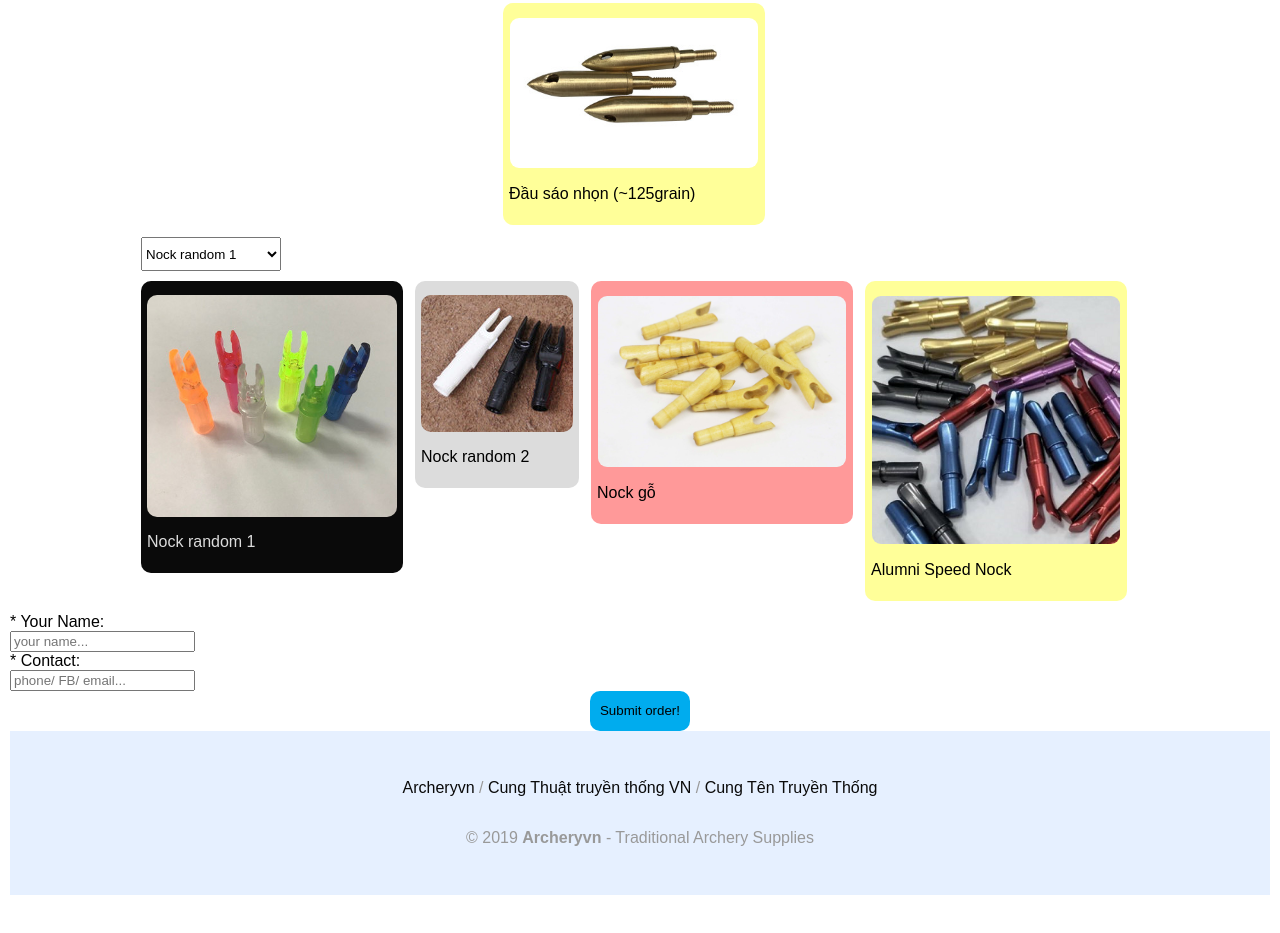
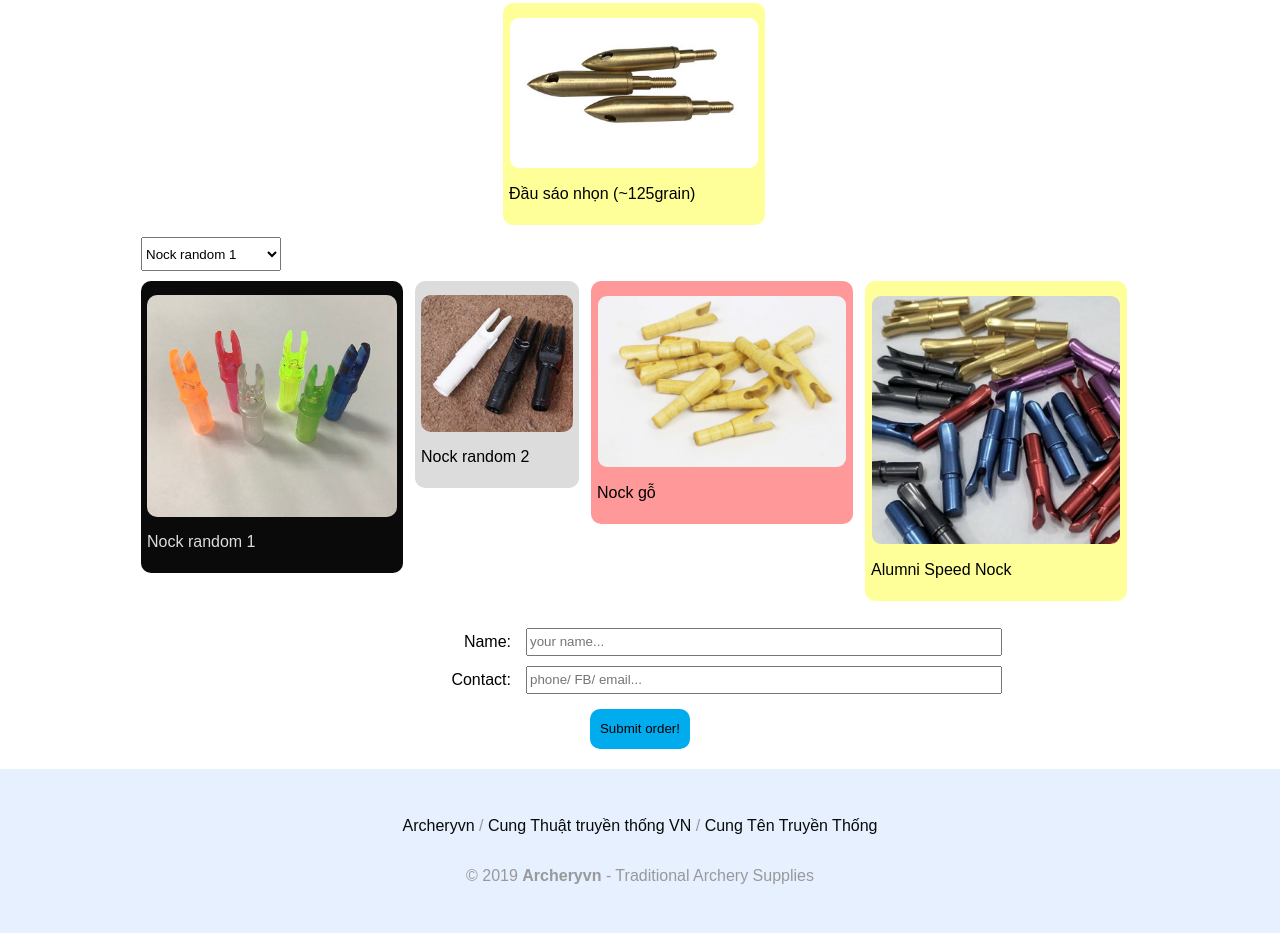
Before and after one commit to nguyenchan/nc_arrows, a plain HTML site: page index.html in a window 1280 px wide. Shown: the part 2662-3595 px from the top of the page. Drawn offline with nearby package versions, Linux system fonts and the light colour scheme.

Commit message:
style info

```diff
--- a/index.html
+++ b/index.html
@@ -110,7 +110,11 @@
 		>
 			<div class="components_container">
 				<div class="components">
-					<select id="selectImage" class="image-picker show-labels show-html" name="entry.1463372125">
+					<select
+						id="selectImage"
+						class="image-picker show-labels show-html"
+						name="entry.1463372125"
+					>
 						<option
 							data-img-label="Lông Shield 5inchs trắng"
 							data-img-src="./fletch/f1.PNG"
@@ -212,7 +216,11 @@
 					</select>
 				</div>
 				<div class="components">
-					<select id="selectImage2" class="image-picker show-labels show-html" name="entry.1915785340">
+					<select
+						id="selectImage2"
+						class="image-picker show-labels show-html"
+						name="entry.1915785340"
+					>
 						<option
 							data-img-label="Carbon 0.246'' gỗ đỏ 30inchs"
 							data-img-src="./tube/t1.PNG"
@@ -251,7 +259,11 @@
 					</select>
 				</div>
 				<div class="components">
-					<select id="selectImage3" class="image-picker show-labels show-html" name="entry.298433002">
+					<select
+						id="selectImage3"
+						class="image-picker show-labels show-html"
+						name="entry.298433002"
+					>
 						<option
 							data-img-label="Field point đồng 75grain"
 							data-img-src="./head/h1.PNG"
@@ -290,7 +302,11 @@
 					</select>
 				</div>
 				<div class="components">
-					<select id="selectImage4" class="image-picker show-labels show-html" name="entry.2116709592">
+					<select
+						id="selectImage4"
+						class="image-picker show-labels show-html"
+						name="entry.2116709592"
+					>
 						<option
 							data-img-label="Nock random 1"
 							data-img-src="./nock/n1.PNG"
@@ -322,10 +338,10 @@
 					</select>
 				</div>
 			</div>
-
+			<div class="info">
 				<div class="rowtab">
 					<div class="label">
-					<label id="name-label" for="entry.541226669">* Your Name: </label>
+						<label id="name-label" for="entry.541226669">Name: </label>
 					</div>
 					<div class="righttab">
 						<input
@@ -337,9 +353,10 @@
 							required
 						/>
 					</div>
+				</div>
 				<div class="rowtab">
 					<div class="label">
-						<label id="name-label" for="entry.219414654">* Contact: </label>
+						<label id="name-label" for="entry.219414654">Contact: </label>
 					</div>
 					<div class="righttab">
 						<input
@@ -351,12 +368,19 @@
 							required
 						/>
 					</div>
+				</div>
+			</div>
 
 			<div class="btn_container">
-				<button id="postform" type="submit" >Submit order!</button>
+				<button id="postform" type="submit">Submit order!</button>
 			</div>
 		</form>
-		<iframe name="hidden_iframe" id="hidden_iframe" style="display:none;" onload="if(submitted) {window.location='./success/index.html';}"></iframe>
+		<iframe
+			name="hidden_iframe"
+			id="hidden_iframe"
+			style="display:none;"
+			onload="if(submitted) {window.location='./success/index.html';}"
+		></iframe>
 
 		<button id="myBtn">+</button>
 
@@ -443,6 +467,8 @@
 				}
 			};
 		</script>
-		<script type="text/javascript">var submitted=false;</script>
+		<script type="text/javascript">
+			var submitted = false;
+		</script>
 	</body>
 </html>
--- a/style.css
+++ b/style.css
@@ -342,3 +342,42 @@ p.footer-links > a {
 	text-decoration: none;
 	color: #0a0a0a;
 }
+
+.info {
+	display: flex;
+	flex-direction: column;
+	justify-content: center;
+	align-items: center;
+	padding: 10px;
+}
+
+.rowtab {
+	display: flex;
+	flex-direction: row;
+	flex-wrap: wrap;
+	margin: 5px 0;
+	width: 100%;
+}
+
+.label {
+	display: inline-block;
+	text-align: right;
+	width: 40%;
+	padding: 5px;
+	vertical-align: middle;
+	/* margin-top: 10px; */
+}
+
+.righttab {
+	display: inline-block;
+	text-align: left;
+	width: 40%;
+	vertical-align: middle;
+	padding: 0 10px;
+}
+
+.righttab > input {
+	height: 100%;
+	vertical-align: middle;
+	width: 100%;
+}
```
Also changed, not shown: success/index.html (+1 -1 lines), 1 other file. Lines whose indentation alone changed are shown as unchanged.
